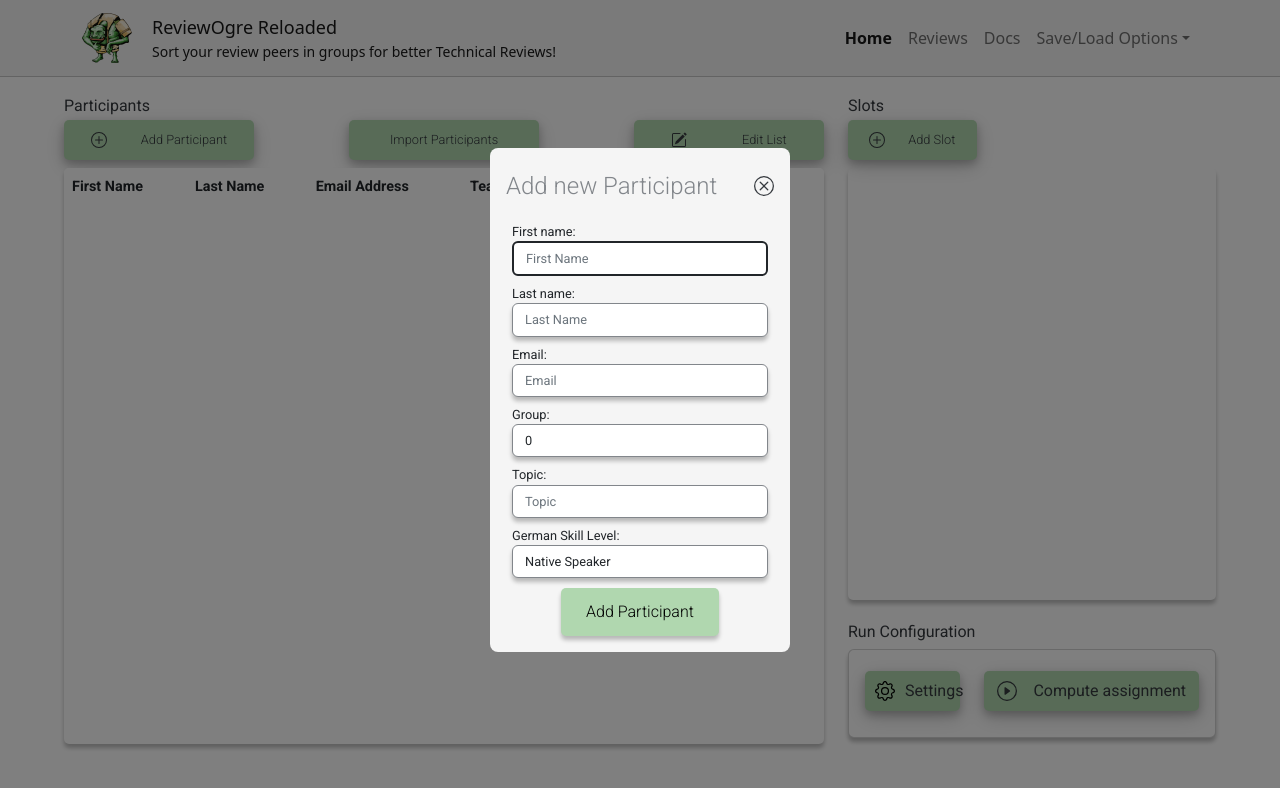
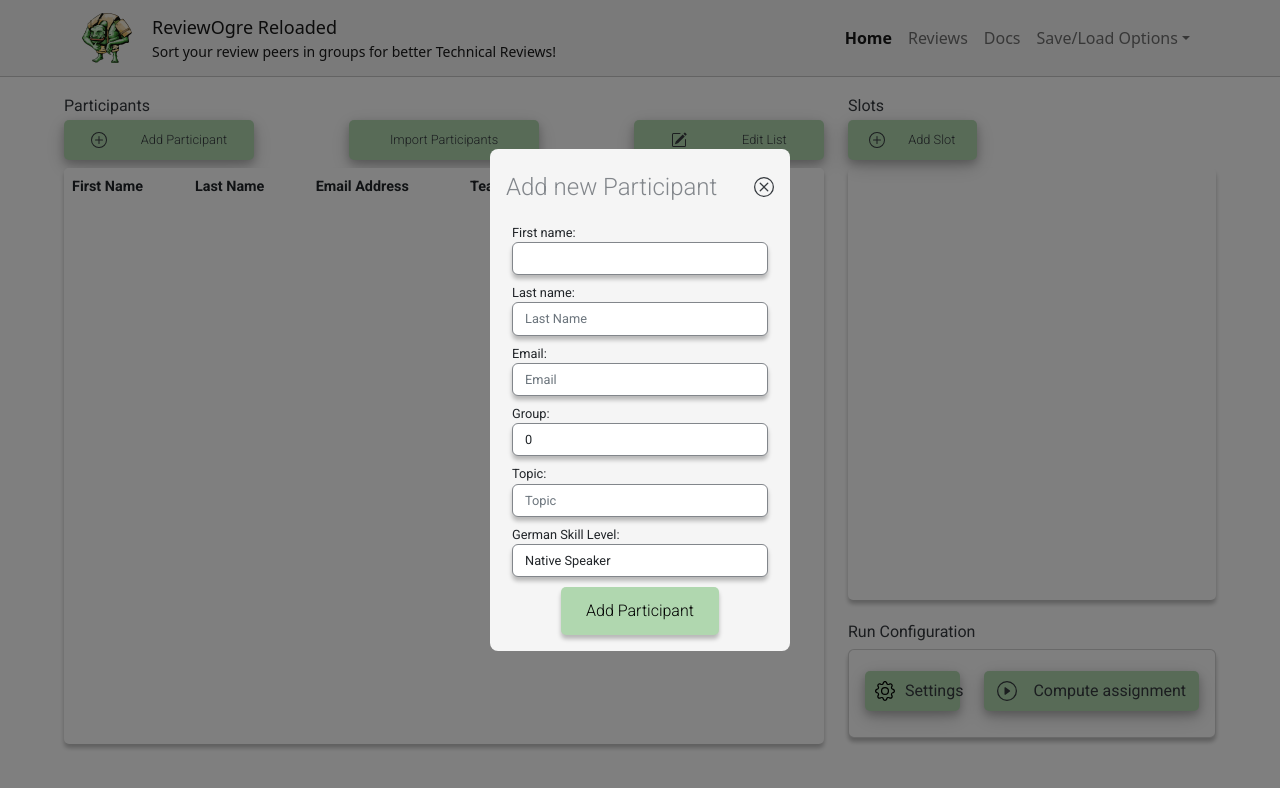
Before and after one commit to RichardWuensch/ReviewOgre, a React (Create React App) app: page / in a window 1280 px wide. Both pictures are taken after a click on the button "Add Participant". Shown: the top 788 px of the page. Built offline with nearby package versions, Linux system fonts and the light colour scheme.

Commit message:
- started form validation

```diff
--- a/package.json
+++ b/package.json
@@ -31,7 +31,8 @@
     "workbox-range-requests": "^6.5.4",
     "workbox-routing": "^6.5.4",
     "workbox-strategies": "^6.5.4",
-    "workbox-streams": "^6.5.4"
+    "workbox-streams": "^6.5.4",
+    "yup": "^1.2.0"
   },
   "scripts": {
     "start": "react-scripts start",
--- a/src/components/modals/participantModals/addEditModal/ParticipantModal.js
+++ b/src/components/modals/participantModals/addEditModal/ParticipantModal.js
@@ -6,6 +6,8 @@ import { useState } from 'react';
 import PropTypes from 'prop-types';
 import Participant from '../../../../data/models/Participant';
 import ModalButton from '../../../shared/buttons/modalButton/ModalButton';
+import * as formik from 'formik';
+import * as yup from 'yup';
 
 function ParticipantModal ({ participant, onClose, onSaveClick, newParticipant, ...props }) {
   const [firstName, setFirstName] = useState(participant?.getFirstName() ?? '');
@@ -15,6 +17,18 @@ function ParticipantModal ({ participant, onClose, onSaveClick, newParticipant,
   const [topic, setTopic] = useState(participant?.getTopic() ?? '');
   const [languageLevel, setLanguageLevel] = useState(participant?.getLanguageLevel() ?? 'Native Speaker');
   const [id] = useState(participant?.getId() ?? -1);
+
+  const { Formik } = formik;
+
+  const schema = yup.object().shape({
+    id: yup.number(),
+    firstName: yup.string().required(),
+    lastName: yup.string().required(),
+    email: yup.string(),
+    group: yup.string(),
+    topic: yup.string().required(),
+    languageLevel: yup.string().required(),
+  });
 
   const handleClose = () => {
     if (newParticipant) clearData();
@@ -50,14 +64,28 @@ function ParticipantModal ({ participant, onClose, onSaveClick, newParticipant,
                 <Image src={exit} onClick={handleClose} alt={'exit'} className={'modal-header-icon'} />
             </Modal.Header>
             <Modal.Body>
+                <Formik
+                    validationSchema={schema}
+                    onSubmit={console.log}
+                    initialValues={{
+                        firstName: participant?.getFirstName() ?? '',
+                        lastName: participant?.getLastName() ?? '',
+                        email: participant?.getEmail() ?? '',
+                        group: participant?.getGroup() ?? '0',
+                        topic: participant?.getTopic() ?? '',
+                        languageLevel: participant?.getFirstName() ?? 'Native Speaker',
+                    }}
+                >
+                    {({ handleSubmit, handleChange, values, touched, errors }) => (
                 <Form style={{ padding: 10 }}>
                     <Form.Group>
                         <Form.Label>First name:</Form.Label>
                         <Form.Control
                             type="text"
-                            placeholder="First Name"
-                            value={firstName}
-                            onChange={(e) => setFirstName(e.target.value)} autoFocus/>
+                            name="firstName"
+                            value={values.firstName}
+                            onChange={handleChange}
+                            isValid={touched.firstName && !errors.firstName}/>
                     </Form.Group>
                     <Form.Group>
                         <Form.Label>Last name:</Form.Label>
@@ -112,7 +140,8 @@ function ParticipantModal ({ participant, onClose, onSaveClick, newParticipant,
                             onButtonClick={saveClick}
                         > {newParticipant ? 'Add Participant' : 'Save Changes'} </ModalButton>
                     </div>
-                </Form>
+                </Form> )}
+                </Formik>
             </Modal.Body>
         </Modal>
   );
```
Also changed, not shown: 1 other file (tests, documents, lock files or other folders).
